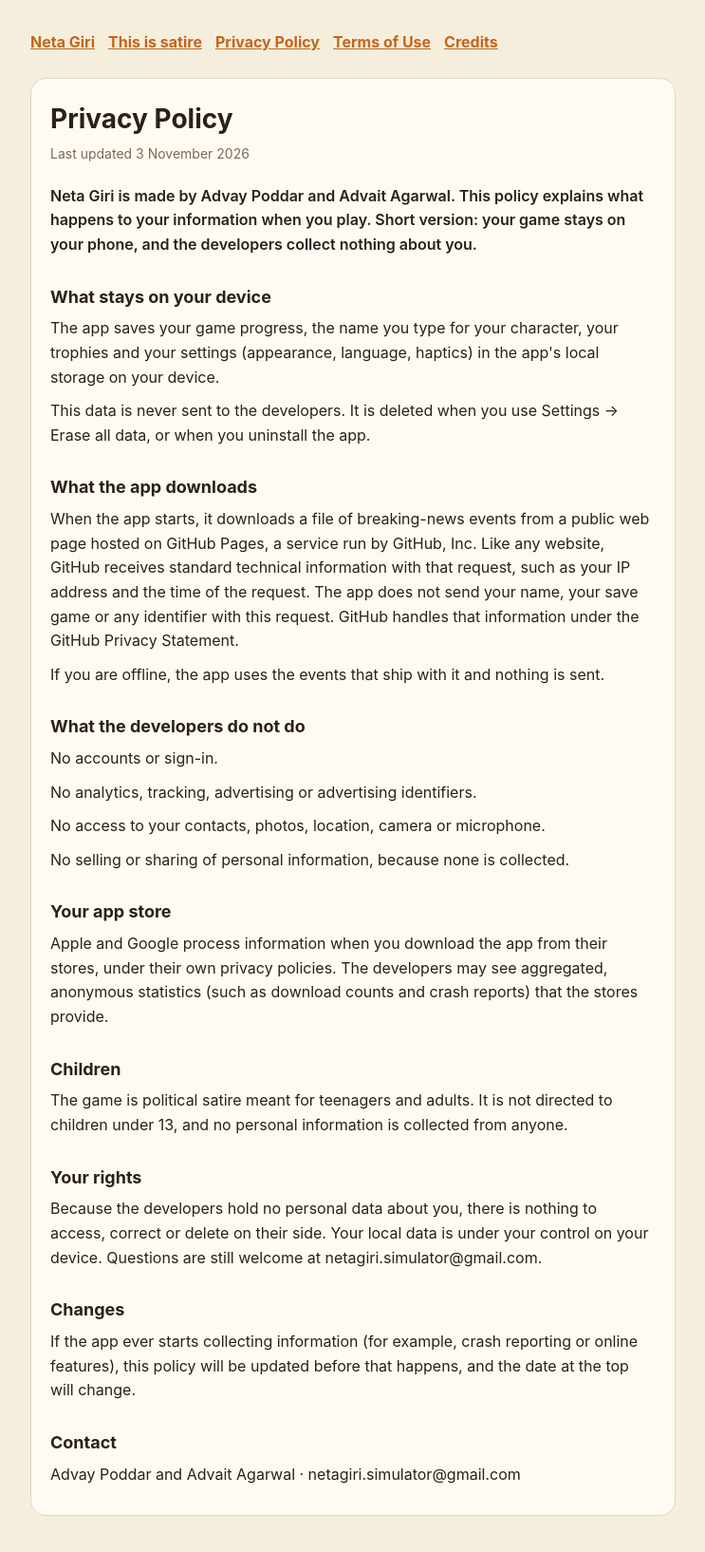
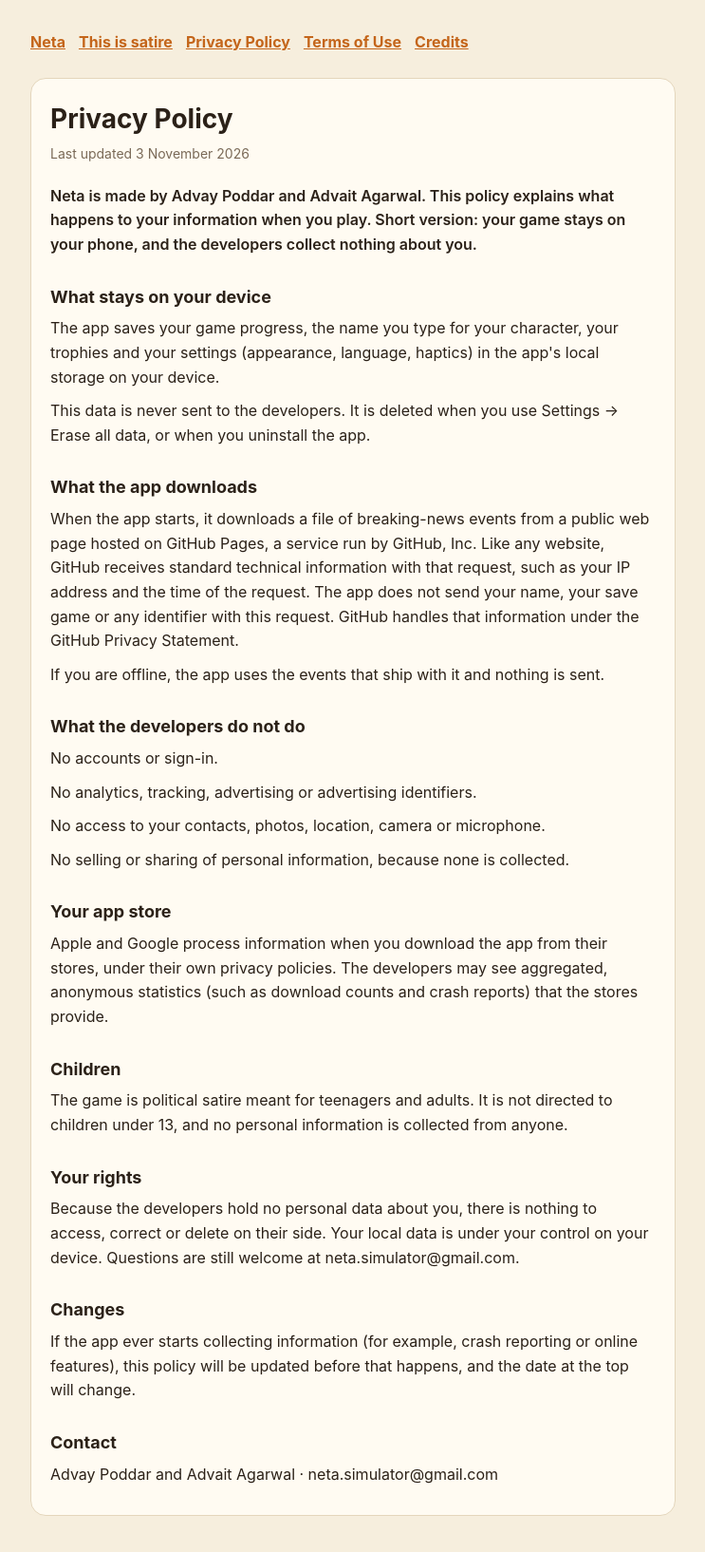
Before and after one commit to killerT477/neta-live, a plain HTML site: page privacy.html in a window 1280 px wide. Shown: the whole page at 95% size, without its empty margins (268-1011 px from the left). Drawn offline with Linux system fonts and the light colour scheme.

Commit message:
Update privacy.html: rename to Neta, new contact email

```diff
--- a/privacy.html
+++ b/privacy.html
@@ -1,6 +1,6 @@
 <!doctype html>
 <html lang="en"><head><meta charset="utf-8"><meta name="viewport" content="width=device-width,initial-scale=1">
-<title>Privacy Policy · Neta Giri</title>
+<title>Privacy Policy · Neta</title>
 <style>
 :root{--bg:#F6EEDD;--card:#FFFBF2;--ink:#2B2118;--sub:#7A6A58;--line:#E4D6BC;--acc:#C4651A}
 @media (prefers-color-scheme:dark){:root{--bg:#17130F;--card:#221C16;--ink:#F3E9D8;--sub:#B5A58F;--line:#3A3027;--acc:#E08A3C}}
@@ -11,9 +11,9 @@ a{color:var(--acc)} h1{font-size:28px;margin:0 0 4px} h2{font-size:18px;margin:2
 .meta{color:var(--sub);font-size:14px;margin:0 0 20px} .intro{font-weight:600}
 p{margin:0 0 10px} .card{background:var(--card);border:1px solid var(--line);border-radius:16px;padding:20px}
 </style></head><body><main>
-<nav><a href="index.html">Neta Giri</a><a href="satire.html">This is satire</a><a href="privacy.html">Privacy Policy</a><a href="terms.html">Terms of Use</a><a href="credits.html">Credits</a></nav>
+<nav><a href="index.html">Neta</a><a href="satire.html">This is satire</a><a href="privacy.html">Privacy Policy</a><a href="terms.html">Terms of Use</a><a href="credits.html">Credits</a></nav>
 <div class="card"><h1>Privacy Policy</h1><p class="meta">Last updated 3 November 2026</p>
-<p class="intro">Neta Giri is made by Advay Poddar and Advait Agarwal. This policy explains what happens to your information when you play. Short version: your game stays on your phone, and the developers collect nothing about you.</p>
+<p class="intro">Neta is made by Advay Poddar and Advait Agarwal. This policy explains what happens to your information when you play. Short version: your game stays on your phone, and the developers collect nothing about you.</p>
 <h2>What stays on your device</h2>
 <p>The app saves your game progress, the name you type for your character, your trophies and your settings (appearance, language, haptics) in the app's local storage on your device.</p>
 <p>This data is never sent to the developers. It is deleted when you use Settings → Erase all data, or when you uninstall the app.</p>
@@ -30,9 +30,9 @@ p{margin:0 0 10px} .card{background:var(--card);border:1px solid var(--line);bor
 <h2>Children</h2>
 <p>The game is political satire meant for teenagers and adults. It is not directed to children under 13, and no personal information is collected from anyone.</p>
 <h2>Your rights</h2>
-<p>Because the developers hold no personal data about you, there is nothing to access, correct or delete on their side. Your local data is under your control on your device. Questions are still welcome at netagiri.simulator@gmail.com.</p>
+<p>Because the developers hold no personal data about you, there is nothing to access, correct or delete on their side. Your local data is under your control on your device. Questions are still welcome at neta.simulator@gmail.com.</p>
 <h2>Changes</h2>
 <p>If the app ever starts collecting information (for example, crash reporting or online features), this policy will be updated before that happens, and the date at the top will change.</p>
 <h2>Contact</h2>
-<p>Advay Poddar and Advait Agarwal · netagiri.simulator@gmail.com</p></div>
+<p>Advay Poddar and Advait Agarwal · neta.simulator@gmail.com</p></div>
 </main></body></html>
```
